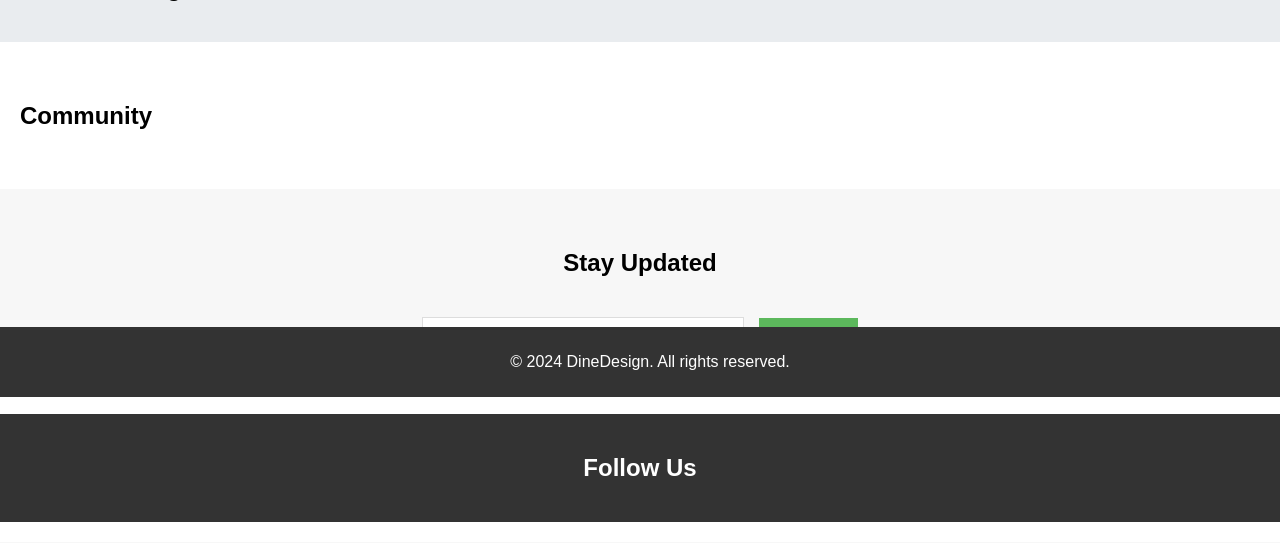
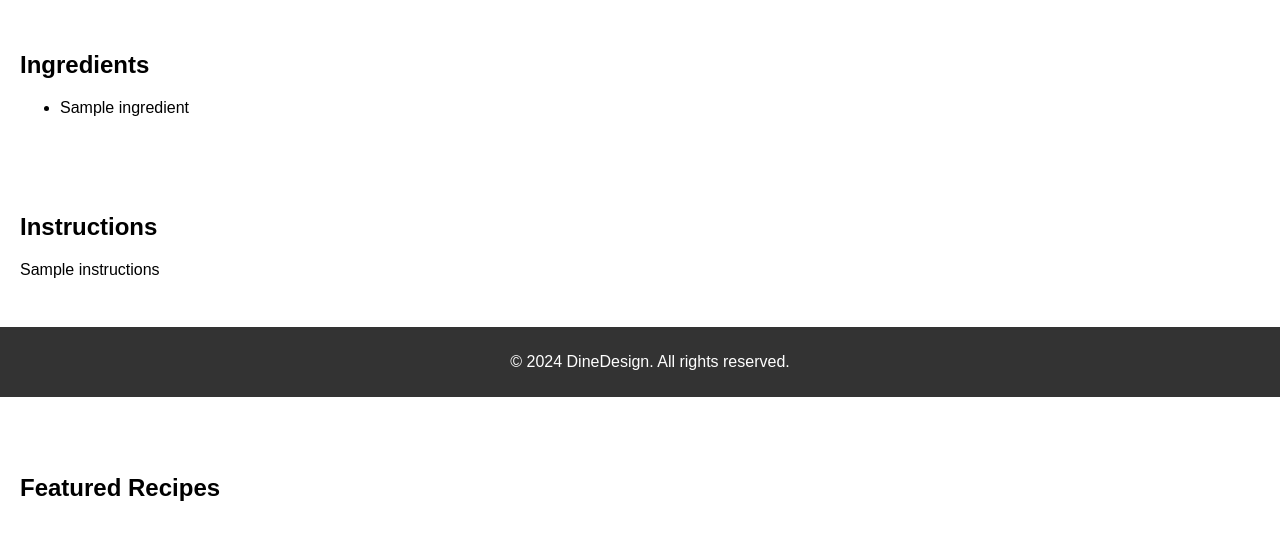
Before and after one commit to jurchiks33/DineDesign, a Flask app: template templates/index.html in a window 1280 px wide. Shown: the part 403-946 px from the top of the page. Run offline with Flask 3, Linux system fonts and the light colour scheme; the template is opened without the code that fills it: most values are stand-ins (such as "Sample title", 1, 10 or a date in 2020).

Commit message:
adding test recepie

```diff
--- a/templates/index.html
+++ b/templates/index.html
@@ -17,6 +17,25 @@
             </ul>
         </nav>
     </header>
+    <img src="{{ url_for('static', filename='images/recipe_image.jpg') }}" alt="Recipe Image">
+
+    <section id="ingredients">
+        <h2>Ingredients</h2>
+        <div class="ingredient-list">
+            <ul>
+                {% for ingredient in ingredients %}
+                    <li>{{ ingredient }}</li>
+                {% endfor %}
+            </ul>
+        </div>
+    </section>
+
+    <section id="instructions">
+        <h2>Instructions</h2>
+        <div class="cooking-instructions">
+            <p>{{ instructions }}</p>
+        </div>
+    </section>
     <section id="search-area">
         <input type="text" placeholder="Search for recipes....">
         <button>Search</button>
```
